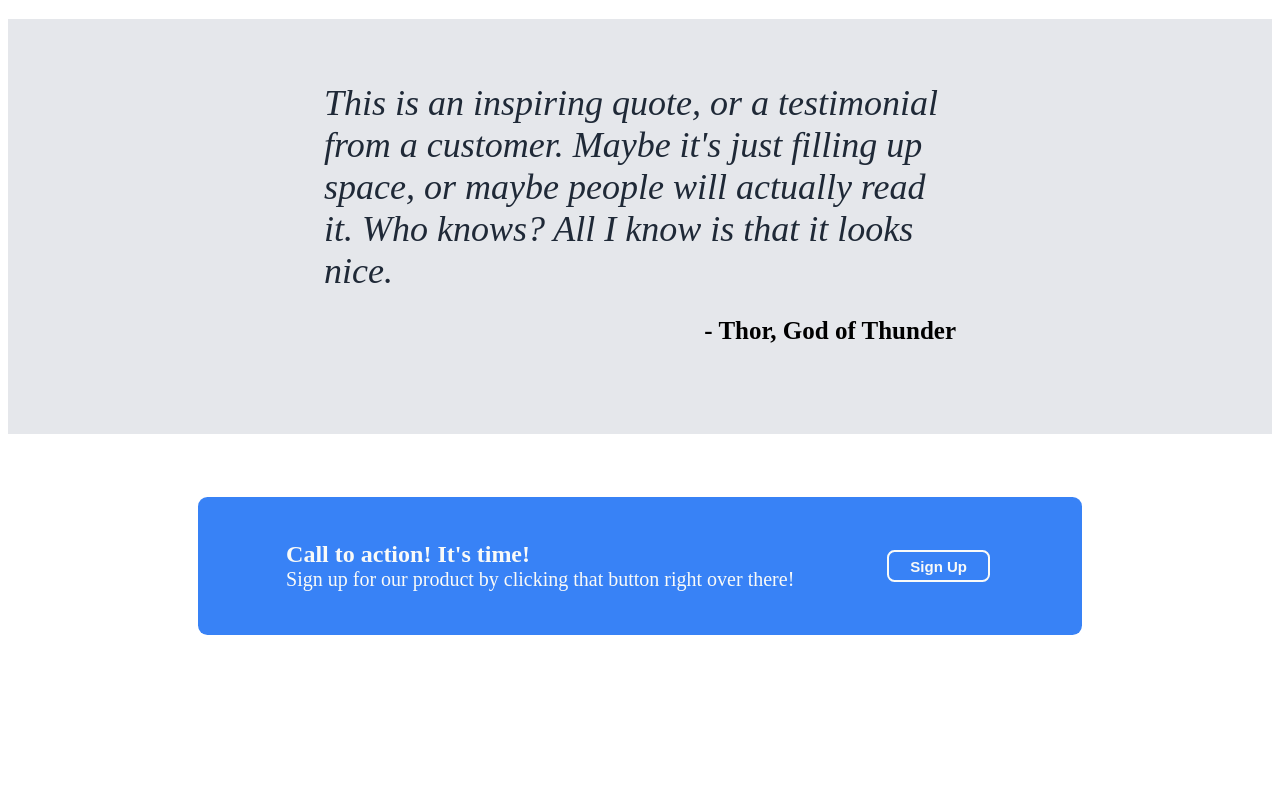
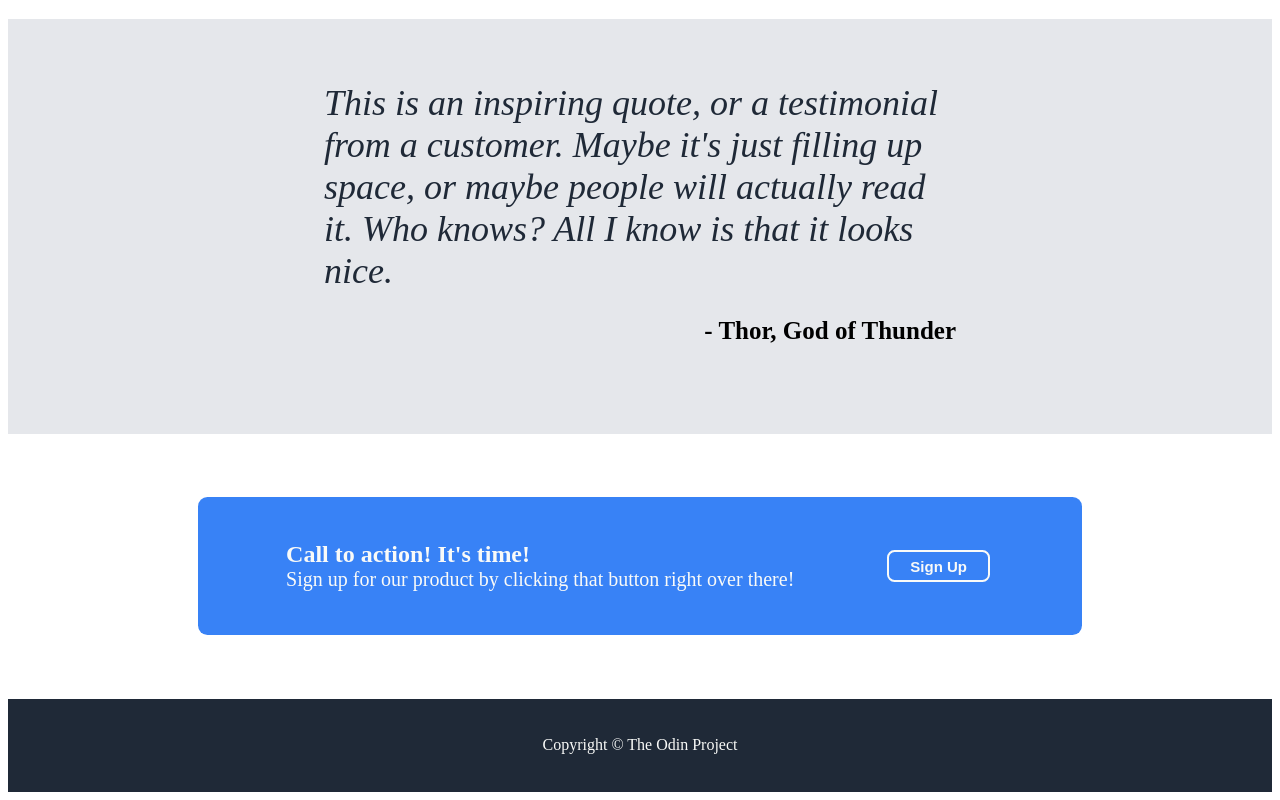
Before and after one commit to 3psilon0/landing-page-odin, a plain HTML site: page index.html in a window 1280 px wide. Shown: the part 1242-2042 px from the top of the page. Before the commit the page ends 1949 px from the top, so only its background shows below. Drawn offline with Linux system fonts and the light colour scheme.

Commit message:
Finished making footer

```diff
--- a/index.html
+++ b/index.html
@@ -92,6 +92,8 @@
           </div>
         </div>
       </div>
+
+      <footer class="footer">Copyright &#x00A9; The Odin Project</footer>
     </div>
   </body>
 </html>
--- a/styles.css
+++ b/styles.css
@@ -188,3 +188,12 @@
     padding: 5% 20% 5% 20%;
 
 }
+
+/* FOOTER */
+
+.footer{
+    color: #F9FAF8;
+    background-color: #1F2937;
+    padding: 3% 3%;
+    text-align: center;
+}
```
